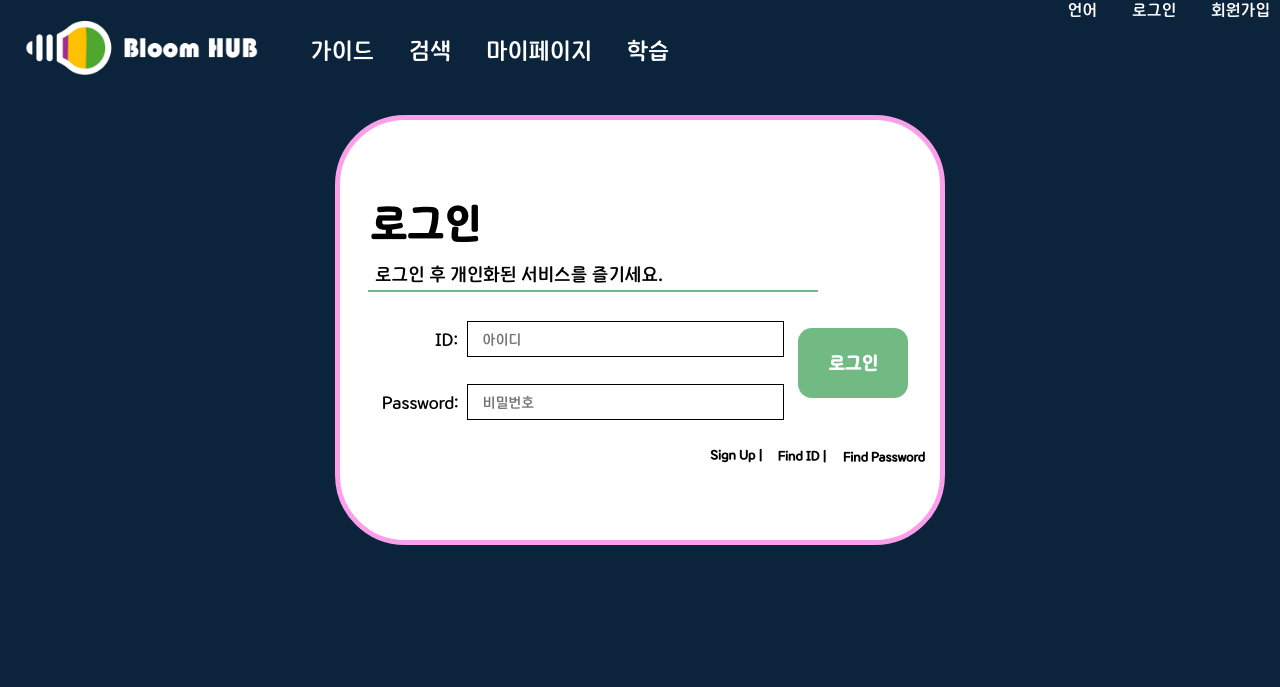
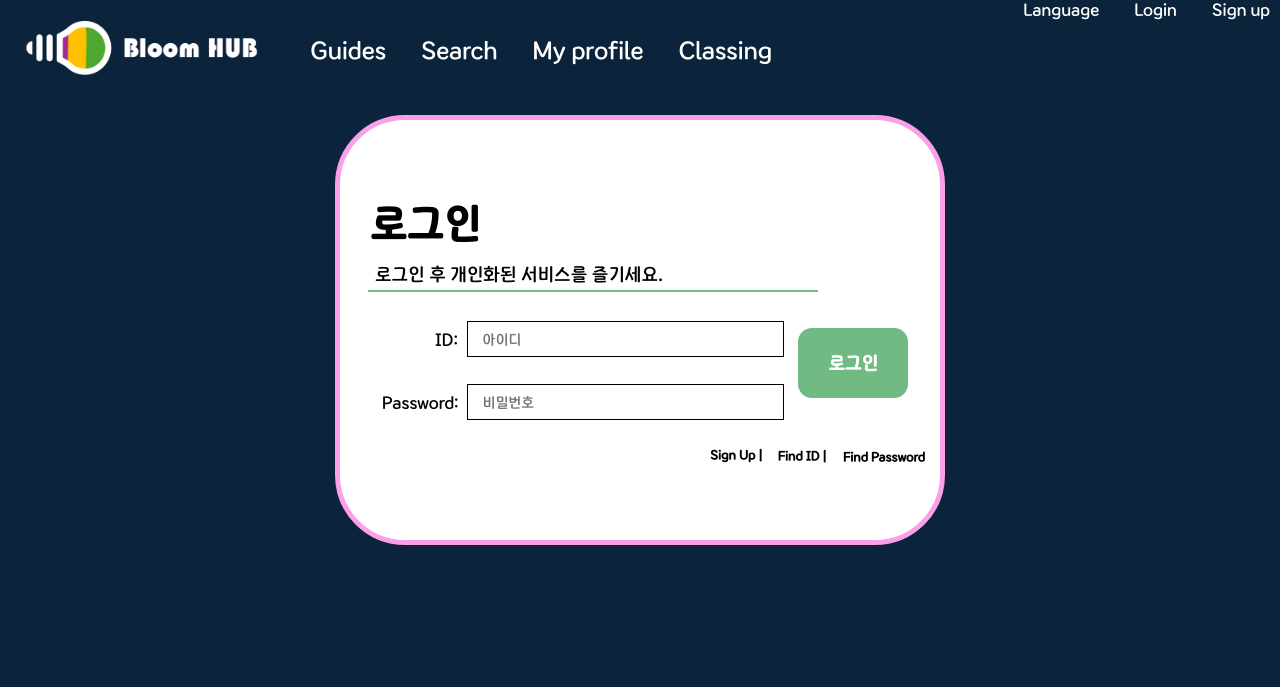
Before and after one commit to marchsnowrabbit/BloomHub, a Django app: page /login/kor/ in a window 1280 px wide. Shown: the top 687 px of the page. Run offline with Django 4.2, Linux system fonts and the light colour scheme.

Commit message:
style 제거

```diff
--- a/Bloom__hub/BloomHub/templates/loginkor.html
+++ b/Bloom__hub/BloomHub/templates/loginkor.html
@@ -8,44 +8,35 @@
     <link rel="stylesheet" href="{% static 'css/login.css' %}">
     <script src="https://code.jquery.com/jquery-3.6.0.min.js"></script>
     <link rel="stylesheet" href="https://cdnjs.cloudflare.com/ajax/libs/font-awesome/4.7.0/css/font-awesome.min.css">
-    <style>
-        .error {
-            color: red;
-            font-size: 14px;
-            margin-top: 5px;
-        }
-    </style>
 </head>
 
 <body>
     <header>
-        <a href="{% url 'homekor' %}" class="logo">
+        <a href="{% url 'home' %}" class="logo">
             <img src="{% static 'img/logo.png' %}" alt="logo" style="height: 100px;">
         </a>
-
         <nav>
-            <a href="{% url 'guidekor' %}">가이드</a>
-            <a href="{% url 'searchkor' %}">검색</a>
-            <a href="{% url 'mypagekor' %}">마이페이지</a>
+            <a href="{% url 'guide' %}">Guides</a>
+            <a href="{% url 'search' %}">Search</a>
+            <a href="{% url 'mypage' %}">My profile</a>
             <div class="dropdown-container">
-                <a href="#" class="classing">학습</a>
+                <a href="#" class="classing">Classing</a>
                 <div class="dropdown">
-                    <a href="{% url 'learningkor' %}">학습중인 영상</a>
-                    <a href="{% url 'learnedkor' %}">학습했던 영상</a>
+                    <a href="{% url 'learning' %}">Learning Video</a>
+                    <a href="{% url 'learned' %}">Learned Video</a>
                 </div>
             </div>
         </nav>
         <div class="auth">
             <div class="language-container">
-                <a href="#" class="language">언어</a>
+                <a href="#" class="language">Language</a>
                 <div class="language-dropdown">
-                    <a href="{% url 'loginkor' %}">한국어</a>
-                    <a href="{% url 'login' %}">영어</a>
+                    <a href="{% url 'loginkor' %}">Korean</a>
+                    <a href="{% url 'login' %}">English</a>
                 </div>
             </div>
-            <a href="{% url 'loginkor' %}" id="login-link">로그인</a>
-            <a href="{% url 'signupkor' %}" id="signup-link">회원가입</a>
-            <a href="#" id="logout-link" style="display: none;">로그아웃</a>
+            <a href="{% url 'login' %}">Login</a>
+            <a href="{% url 'signup' %}">Sign up</a>
         </div>
     </header>
 
```
Also changed, not shown: Bloom__hub/BloomHub/templates/login.html (+6 -11 lines).
